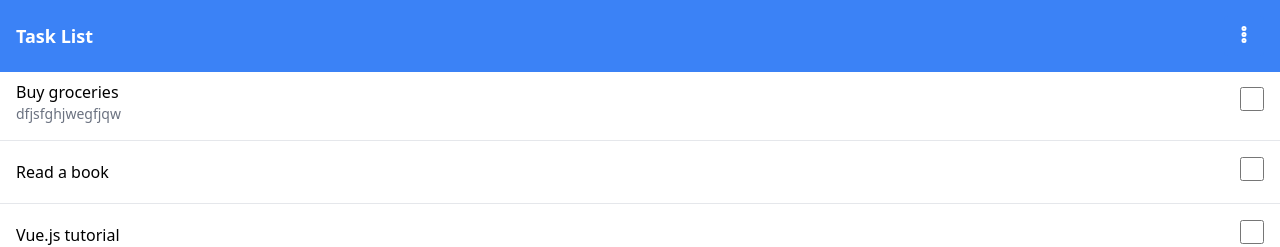
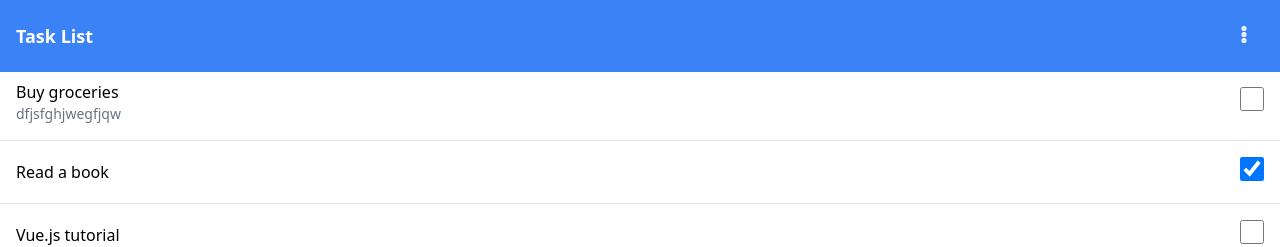
Before and after one commit to quboqin/kidomo-vue, a Vue app: page / in a window 1280 px wide. Shown: the top 247 px of the page. Built offline with nearby package versions, Linux system fonts and the light colour scheme.

Commit message:
completed

```diff
--- a/src/components/TaskItem.vue
+++ b/src/components/TaskItem.vue
@@ -8,6 +8,7 @@
       <input
         type="checkbox"
         class="form-checkbox h-6 w-6 text-green-500"
+        :checked="task?.completed"
         @change="onCheckboxChange($event, task?.id)"
       />
     </span>
@@ -22,9 +23,11 @@ defineProps({
   task: Object as () => Task
 })
 
+const emit = defineEmits(['checkbox-change'])
+
 const onCheckboxChange = (event: any, taskId: number | undefined) => {
-  // Handle the change event, e.g., update task status
-  console.log(`Checkbox for task ${taskId} changed to ${event.target.checked}`)
+  const target = event.target as HTMLInputElement
+  emit('checkbox-change', target.checked, taskId)
 }
 </script>
 
--- a/src/stores/index.ts
+++ b/src/stores/index.ts
@@ -52,6 +52,15 @@ export const useTaskStore = defineStore('task', {
     },
     deleteTaskById(taskId: number): void {
       this.tasks = this.tasks.filter((task) => task.id !== taskId)
+    },
+    async updateTaskCompletedStatus(taskId: number, completed: boolean): Promise<void> {
+      const taskIndex = this.tasks.findIndex((task) => task.id === taskId)
+      if (taskIndex !== -1) {
+        this.tasks[taskIndex].completed = completed
+        console.log(`Task ${taskId} completed status updated to ${completed}`)
+      } else {
+        console.error(`Task with ID ${taskId} not found.`)
+      }
     }
   }
 })
--- a/src/views/DetailView.vue
+++ b/src/views/DetailView.vue
@@ -58,6 +58,7 @@ var taskId = +route.params.id
 
 const taskTitle = ref('')
 const taskDetail = ref('')
+const taskCompleted = ref(false)
 
 const taskStore = useTaskStore()
 
@@ -82,7 +83,7 @@ async function confirmAction() {
       id: taskId,
       title: taskTitle.value,
       detail: taskDetail.value,
-      completed: false
+      completed: taskCompleted.value
     }
     await taskStore.updateTask(updatedTask)
     goBack()
@@ -100,9 +101,11 @@ async function fetchAndSetTaskDetails() {
     const task = taskStore.fetchTaskById(taskId)
     taskTitle.value = task!.title
     taskDetail.value = task!.detail!
+    taskCompleted.value = task!.completed
   } else {
     taskTitle.value = ''
     taskDetail.value = ''
+    taskCompleted.value = false
   }
 }
 
--- a/src/views/ListView.vue
+++ b/src/views/ListView.vue
@@ -39,6 +39,11 @@ const confirmClearAllTasks = async () => {
   await taskStore.clearAllTasks()
   tasks.value = []
   showConfirmationDialog.value = false
+}
+
+async function handleCheckboxChange(checked: boolean, taskId: number) {
+  console.log(`Checkbox for task ${taskId} changed to ${checked}`)
+  await taskStore.updateTaskCompletedStatus(taskId, checked)
 }
 </script>
 
@@ -95,7 +100,12 @@ const confirmClearAllTasks = async () => {
 
     <div class="task-list pt-16">
       <ul class="list-none m-0 p-0">
-        <TaskItem v-for="task in tasks" :key="task.id" :task="task" />
+        <TaskItem
+          @checkbox-change="handleCheckboxChange"
+          v-for="task in tasks"
+          :key="task.id"
+          :task="task"
+        />
       </ul>
     </div>
 
```
